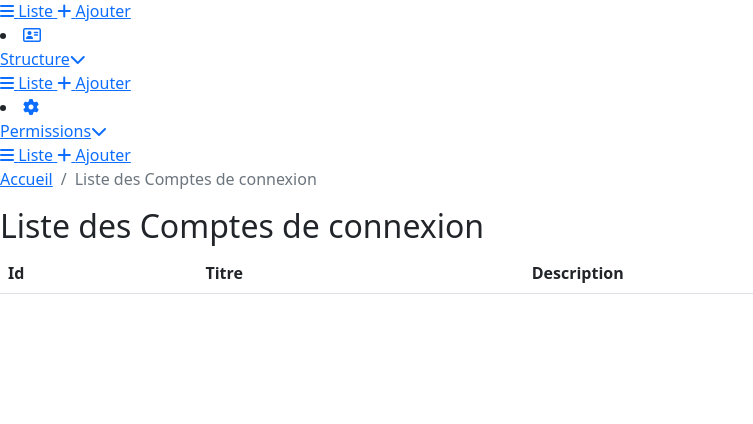
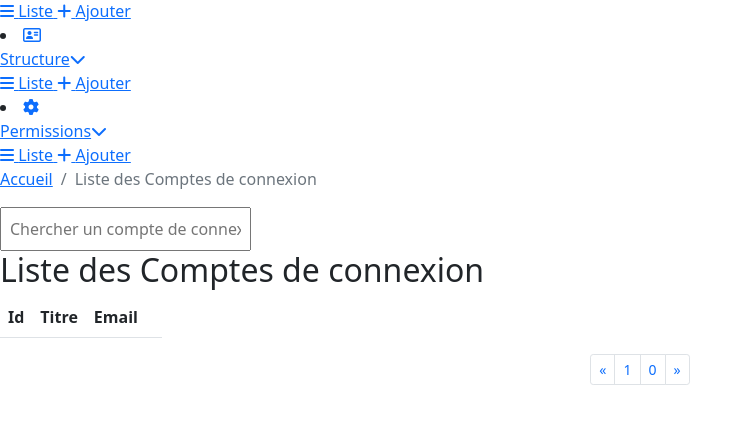
Before and after one commit to lana-12/ecf-fitnessDrive, a Symfony app: template templates/admin/user/list.html.twig in a window 1280 px wide. Shown: the part 217-641 px from the top of the page, without its empty margins (0-753 px from the left). Run offline with Twig, Linux system fonts and the light colour scheme; the template is opened without the code that fills it, so the values that code supplies are empty; style sheets or scripts are compiled from the project's sources; some libraries are stand-ins or nearby versions.

Commit message:
add pagination

```diff
--- a/assets/app.js
+++ b/assets/app.js
@@ -8,7 +8,7 @@
 // any CSS you import will output into a single css file (app.css in this case)
 import './styles/app.scss';
 
-import './scripts/_functions.js';
+// import './scripts/_functions.js';
 // import './scripts/_displayPassword.js';
 
 
--- a/assets/scripts/_functions.js
+++ b/assets/scripts/partner.js
@@ -25,11 +25,9 @@ const mySearch = () => {
                 if (partners[i].innerHTML.toLowerCase().indexOf(valueInput) != -1) {
                     partners[i].classList.remove("d-none");
                     partners[i].classList.add("d-flex");
-
                 } else {
                     partners[i].classList.remove("d-flex");
                     partners[i].classList.add("d-none");
-
                 }
         }
 };
--- /dev/null
+++ b/assets/scripts/user.js
@@ -0,0 +1,30 @@
+window.onload= () => {
+console.log('test page user');
+
+const inputsearch = document.getElementById("searchbarUser");
+const users = document.getElementsByClassName("users");
+
+console.log(inputsearch);
+console.log(users);
+
+const mySearchBar = ()=>{
+    let valueInput = inputsearch.value;
+    console.log(valueInput);
+
+    for (i = 0; i < users.length; i++) {
+        if (users[i].innerHTML.toLowerCase().indexOf(valueInput) != -1) {
+            users[i].classList.remove("d-none");
+            users[i].classList.add("d-block");
+        } else {
+            users[i].classList.remove("d-block");
+            users[i].classList.add("d-none");
+        }
+    }
+}
+inputsearch.addEventListener("change", mySearchBar);
+
+
+
+
+
+}
--- a/src/Controller/NewPartnerController.php
+++ b/src/Controller/NewPartnerController.php
@@ -4,6 +4,7 @@ namespace App\Controller;
 
 use App\Entity\Partner;
 use App\Form\PartnerType;
+use App\Repository\PartnerRepository;
 use Doctrine\ORM\EntityManagerInterface;
 use Doctrine\Persistence\ManagerRegistry;
 use Symfony\Component\HttpFoundation\Request;
@@ -20,7 +21,7 @@ class NewPartnerController extends AbstractController
     #[Route('/newpartner', name: 'new_partner')]
     #[Route('/partner/{id}/edit', name: 'partner_edit')]
 
-    public function formpartner(Request $request, EntityManagerInterface $entityManager, Partner $partner=null, ManagerRegistry $doctrine, ): Response
+    public function formpartner(Request $request, EntityManagerInterface $entityManager, Partner $partner=null, PartnerRepository $partnerRepo ): Response
     {
             if(!$partner){
                 $partner = new Partner();
@@ -49,7 +50,8 @@ class NewPartnerController extends AbstractController
             $this->addFlash('success', 'La Franchise a été créer');
 
             return $this->render('admin/index.html.twig',[
-                // 'partner'=> $partner,
+                // 'partners'=>
+                // $partnerRepo->getPaginatedPartner((int) $request->query->get("page")),
             ]);
 
             }
--- a/src/Controller/NewUserController.php
+++ b/src/Controller/NewUserController.php
@@ -73,11 +73,12 @@ class NewUserController extends AbstractController
      * Display list Users
     */
     #[Route('/list', name: 'app_user_list')]
-    public function index(UserRepository$userRepository ): Response
+    public function index(UserRepository $userRepository, Request $request ): Response
     {
         return $this->render('admin/user/list.html.twig',[
             'users'=> $userRepository->findAll(),
-            'users'=>$userRepository->getPaginatedUser(1),
+            'countUsers'=> $userRepository->countUsers(),
+            'users'=>$userRepository->getPaginatedUser((int)$request->query->get("page")),
         ]);
     }
 
--- a/templates/_partials/_headerAdmin.html.twig
+++ b/templates/_partials/_headerAdmin.html.twig
@@ -6,17 +6,18 @@
         <div id="sidebarBtn" class="sidebar-btn">
 
 {# JE L AI MIS DS PARTNER/INDEX.HTML.TWIG #}
-{% if app.user %}
-	<h2 class='text-light'>
-		<i class="far fa-user"></i>
+        {# {% if app.user %}
+            <h2 class='text-light'>
+                <i class="far fa-user"></i>
 
-		{{ app.user.username }}
-	</h2>
+                {{ app.user.username }}
+            </h2>
 
-{% endif %}
+        {% endif %} #}
 
 
         </div>
+
         <ul class="icon-fas">
             <li>
                 <a class="fas-fa" title='Déconnexion' href="{{ path('app_logout') }}">
--- a/templates/admin/index.html.twig
+++ b/templates/admin/index.html.twig
@@ -5,6 +5,10 @@
 {% block javascripts %}
 
 	{{parent()}}
+<!-- My JS -->
+{{ encore_entry_script_tags('partner') }}
+
+
 
 {% endblock %}
 
@@ -48,13 +52,13 @@
 	<section>
 		<div class="row">
 			<div class='count col-12'>
-				{# <div>
+				<div>
 				{% if app.user %}
 					<span class=''>Bienvenue
 						{{ app.user.username }}
 					</span>
 				{% endif %}
-				</div> #}
+				</div>
 				<div>
 					<span class='total'>Total :
 						{{ countPartners }} Franchises |
@@ -64,6 +68,8 @@
 		</div>
 	</section>
 
+
+{% block searchBar %}
 	<section>
 		<!-- Barre de recherche start-->
 		<nav class="row">
@@ -78,7 +84,7 @@
 		</nav>
 		<!-- Barre de recherche end-->
 	</section>
-
+{% endblock %}
 
 {# A VOIR SI JE LE MET DS CARDS #}
 <section class="searchLink">
@@ -102,23 +108,28 @@
 			{% include "admin/partner/_listpartner.html.twig" %}
 	</section>
 
+{% block paginated %}
+
+		{# CHAQUE PAGE A SA PAGINATION AVEC SES LIENS #}
 <section class='d-flex justify-content-center'>
 	<nav aria-label="Page navigation example">
 		<ul class="pagination pagination-sm">
+
+
+{# {{ path(app.request.attributes.get('_route') , app.request.attributes.get('_route_params')) }} #}
+
 			<li class="page-item">
-					<a class="page-link" href="#" aria-label="Previous">
-						<span aria-hidden="true">&laquo;</span>
+<a class="page-link" href="#" aria-label="Previous"><span aria-hidden="true">&laquo;</span>
 				</a>
 			</li>
+
+{# ATTENTION CHANGER LE NBRE TROIS #}
+{% for i in 1..((countPartners/ 2) | round(0, 'ceil')) %}
+
 			<li class="page-item">
-					<a class="page-link" href="#">1</a>
+				<a class="page-link" href="{{ path('app_admin', {page:i})}}">{{i}}</a>
 			</li>
-				<li class="page-item">
-					<a class="page-link" href="#">2</a>
-				</li>
-				<li class="page-item">
-					<a class="page-link" href="#">3</a>
-				</li>
+{% endfor %}
 			<li class="page-item">
 				<a class="page-link" href="#" aria-label="Next">
 					<span aria-hidden="true">&raquo;</span>
@@ -128,6 +139,7 @@
 	</nav>
 </section>
 
+{% endblock %}
 
 </main>
 
--- a/templates/admin/user/list.html.twig
+++ b/templates/admin/user/list.html.twig
@@ -1,16 +1,20 @@
-{# CLIC SUR DETAIL ET ON ARRIVE ICI #}
-
 {% extends 'admin/index.html.twig' %}
 
-{% block title %}Liste  |
-	{{ parent() }}
+{% block title %}Liste des Utilisateurs  | {{ parent() }} {% endblock %}
+
+{% block javascripts %}
+
+	{{parent()}}
+	<!-- My JS -->
+	{{ encore_entry_script_tags('user') }}
+
+
 {% endblock %}
+
 
 {% block body %}
 <body>
-		{% block header %}
-			{{parent()}}
-		{% endblock  %}
+	{% block header %} {{parent()}} {% endblock  %}
 
 	<main class='main-container col-12'>
 
@@ -27,21 +31,42 @@
 		</section>
 	{% endblock  %}
 
+{% block searchBar %}
+	<section>
+		<!-- Barre de recherche start-->
+		<nav class="row">
+			<div class="col-12">
+
+				<input id="searchbarUser" class=" inputSearch p-2" type="text" placeholder="Chercher un compte de connexion" aria-label="Search">
+				<input
+				id="hidden" class=" inputSearch me-2" type="hidden" aria-label="hidden">
+			{# <button class="btn btnSearch" type="submit" alt="Cliquer pour rechercher" title="Cliquer pour rechercher"><i class="fas fa-search"></i></button> #}
+
+
+			</div>
+		</nav>
+		<!-- Barre de recherche end-->
+	</section>
+{% endblock %}
+
+
 		<h2>Liste des Comptes de connexion</h2>
 
-<table class="table table-hover">
+		<section>
+			<table class="table table-hover users d-block">
+
 				<thead>
 					<tr class="table-dark"></tr>
 
 					<th scope="col">Id</th>
 					<th scope="col">Titre</th>
-		<th scope="col">Description</th>
+					<th scope="col">Email</th>
 					<th scope="col"></th>
 				</thead>
-</tr></thead><tbody>
+
+				<tbody >
 			{% for user in users %}
-
-	<tr>
+					<tr class='users'>
 						<th scope="row">{{user.id}}</th>
 						<td>{{user.username}}</td>
 						<td>{{user.email}}</td>
@@ -49,12 +74,42 @@
 							<a type="button" class="btn-sm btn-warning" href="{{ path('user_edit', {'id': user.id}) }}">Modifier</a>
 						</td>
 					</tr>
+			{% endfor %}
+				</tbody>
+			</table>
+		<section>
 
-{% endfor %}</tbody></table>
+	{% block paginated %}
+
+
+		<section class='d-flex justify-content-center'>
+			<nav aria-label="Page navigation example">
+				<ul class="pagination pagination-sm">
+					<li class="page-item">
+						<a class="page-link" href="#" aria-label="Previous">
+							<span aria-hidden="true">&laquo;</span>
+						</a>
+					</li>
+
+			{% for i in 1..((countUsers/9) | round(0, 'ceil')) %}
+					<li class="page-item">
+						<a class="page-link" href="{{ path('app_user_list', {page:i})}}">{{i}}</a>
+					</li>
+			{% endfor %}
+
+					<li class="page-item">
+						<a class="page-link" href="#" aria-label="Next">
+							<span aria-hidden="true">&raquo;</span>
+						</a>
+					</li>
+				</ul>
+			</nav>
+		</section>
+
+	{% endblock  %}
 
 
 
 	</main>
-
 </body>
 {% endblock %}
--- a/webpack.config.js
+++ b/webpack.config.js
@@ -21,7 +21,9 @@ Encore
      * and one CSS file (e.g. app.css) if your JavaScript imports CSS.
      */
     .addEntry('app', './assets/app.js')
-    .addEntry('app2', './assets/app2.js')
+    .addEntry('displayPassword', './assets/scripts/displayPassword.js')
+    .addEntry('partner', './assets/scripts/partner.js')
+    .addEntry('user', './assets/scripts/user.js')
 
     // enables the Symfony UX Stimulus bridge (used in assets/bootstrap.js)
     .enableStimulusBridge('./assets/controllers.json')
```
Also changed, not shown: assets/app2.js (+12 -12 lines), assets/scripts/_displayPassword.js (deleted, +0 -15 lines), assets/scripts/displayPassword.js (added, +15 -0 lines), src/Controller/AdminController.php (+5 -5 lines), src/Repository/PartnerRepository.php (+10 -1 lines), src/Repository/UserRepository.php (+9 -2 lines), templates/admin/user/formUser.html.twig (+11 -9 lines), templates/security/login.html.twig (+3 -5 lines). Lines whose indentation alone changed are shown as unchanged.
